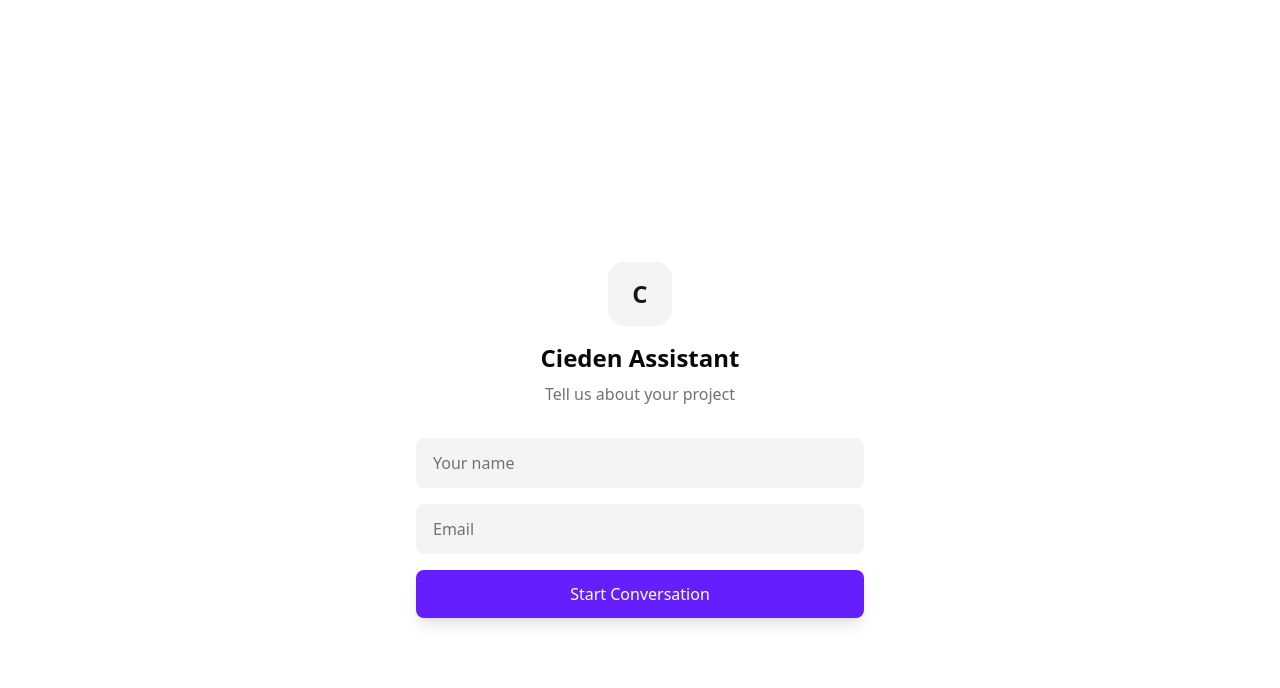
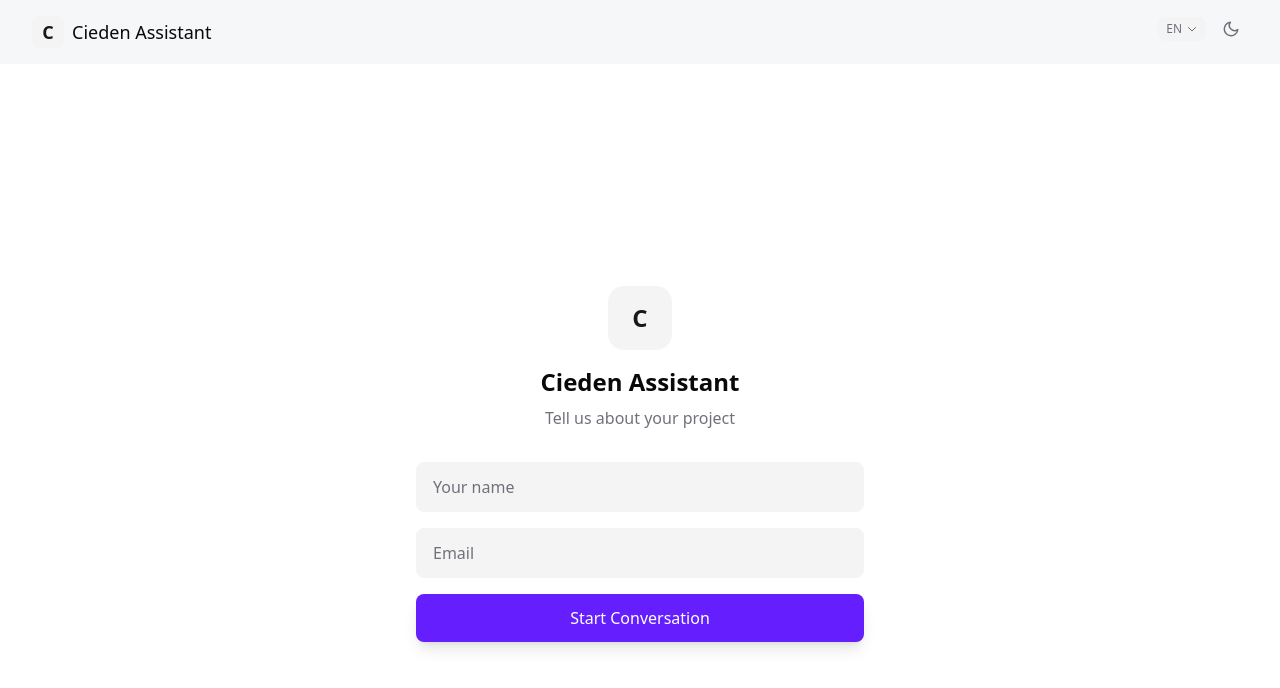
Before and after one commit to DmytroChyzh/ChatBot, a Next.js app: page /chat in a window 1280 px wide. Shown: the top 688 px of the page. Built offline with nearby package versions, Linux system fonts and the light colour scheme; no server answers.

Commit message:
Add Header to contact page and implement language dropdown - Header now appears on contact form with language switcher dropdown and theme toggle

```diff
--- a/src/app/chat/page.tsx
+++ b/src/app/chat/page.tsx
@@ -312,7 +312,14 @@ export default function ChatPage() {
   // Show contact form if not yet filled
   if (!contactSubmitted) {
     return (
-      <div className="h-screen w-full flex items-center justify-center bg-background font-sans pt-20">
+      <div className="h-screen w-full bg-background font-sans">
+        <Header
+          theme={theme}
+          toggleTheme={toggleTheme}
+          mounted={mounted}
+          className=""
+        />
+        <div className="flex items-center justify-center h-full" style={{ marginTop: '64px' }}>
           <div className="w-full max-w-md mx-4">
             <div className="text-center mb-8">
               <div className="w-16 h-16 rounded-2xl bg-accent text-accent-foreground flex items-center justify-center text-2xl font-bold mx-auto mb-4">
@@ -350,6 +357,7 @@ export default function ChatPage() {
                 {t('contact.startButton')}
               </button>
             </form>
+          </div>
         </div>
       </div>
     );
--- a/src/components/Header.tsx
+++ b/src/components/Header.tsx
@@ -1,4 +1,4 @@
-import React from 'react';
+import React, { useState } from 'react';
 import { useLanguage } from '../contexts/LanguageContext';
 
 interface HeaderProps {
@@ -12,6 +12,25 @@ interface HeaderProps {
 
 const Header: React.FC<HeaderProps> = ({ theme, toggleTheme, mounted, small, className, onClearSession }) => {
   const { language, setLanguage, t } = useLanguage();
+  const [showLanguageDropdown, setShowLanguageDropdown] = useState(false);
+
+  // Close dropdown when clicking outside
+  React.useEffect(() => {
+    const handleClickOutside = (event: MouseEvent) => {
+      const target = event.target as Element;
+      if (!target.closest('.language-dropdown')) {
+        setShowLanguageDropdown(false);
+      }
+    };
+
+    if (showLanguageDropdown) {
+      document.addEventListener('mousedown', handleClickOutside);
+    }
+
+    return () => {
+      document.removeEventListener('mousedown', handleClickOutside);
+    };
+  }, [showLanguageDropdown]);
 
   return (
   <header className={`fixed top-0 left-0 z-20 transition-all duration-300 bg-[hsl(var(--header-bg))] h-16 ${small ? 'w-full max-w-[calc(100vw-440px)]' : 'w-full'} ${className || ''}`}>
@@ -26,27 +45,43 @@ const Header: React.FC<HeaderProps> = ({ theme, toggleTheme, mounted, small, cla
       {/* Theme Toggle */}
       <div className="absolute right-8 top-3 flex items-center gap-2">
         {/* Language Switcher */}
-        <div className="flex items-center gap-1 bg-muted rounded-lg p-1">
+        <div className="relative language-dropdown">
           <button
-            onClick={() => setLanguage('en')}
-            className={`px-2 py-1 text-xs rounded transition-colors ${
-              language === 'en'
-                ? 'bg-accent text-accent-foreground'
-                : 'text-muted-foreground hover:text-foreground'
+            onClick={() => setShowLanguageDropdown(!showLanguageDropdown)}
+            className="flex items-center gap-1 px-2 py-1 text-xs bg-muted rounded-lg hover:bg-muted/80 transition-colors"
+          >
+            <span className="text-muted-foreground">{t(`language.${language}`)}</span>
+            <svg className="w-3 h-3 text-muted-foreground" fill="none" stroke="currentColor" viewBox="0 0 24 24">
+              <path strokeLinecap="round" strokeLinejoin="round" strokeWidth={2} d="M19 9l-7 7-7-7" />
+            </svg>
+          </button>
+
+          {showLanguageDropdown && (
+            <div className="absolute top-full right-0 mt-1 bg-background border border-border rounded-lg shadow-lg z-50 min-w-[80px]">
+              <button
+                onClick={() => {
+                  setLanguage('en');
+                  setShowLanguageDropdown(false);
+                }}
+                className={`w-full px-3 py-2 text-xs text-left hover:bg-muted transition-colors ${
+                  language === 'en' ? 'bg-accent text-accent-foreground' : 'text-foreground'
                 }`}
               >
                 {t('language.en')}
               </button>
               <button
-            onClick={() => setLanguage('uk')}
-            className={`px-2 py-1 text-xs rounded transition-colors ${
-              language === 'uk'
-                ? 'bg-accent text-accent-foreground'
-                : 'text-muted-foreground hover:text-foreground'
+                onClick={() => {
+                  setLanguage('uk');
+                  setShowLanguageDropdown(false);
+                }}
+                className={`w-full px-3 py-2 text-xs text-left hover:bg-muted transition-colors ${
+                  language === 'uk' ? 'bg-accent text-accent-foreground' : 'text-foreground'
                 }`}
               >
                 {t('language.uk')}
               </button>
+            </div>
+          )}
         </div>
 
         {onClearSession && (
```
Lines whose indentation alone changed are shown as unchanged.
